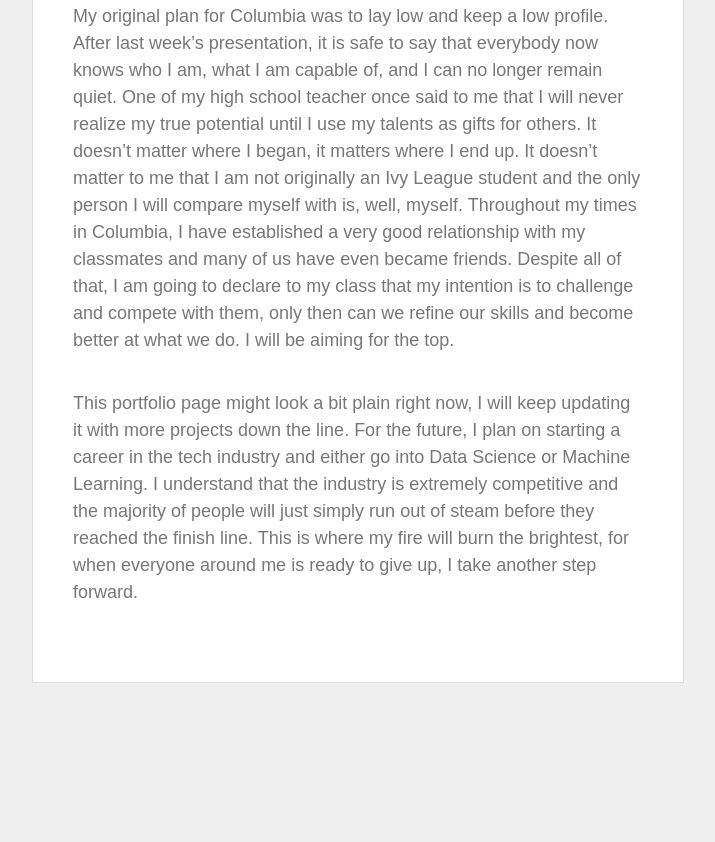
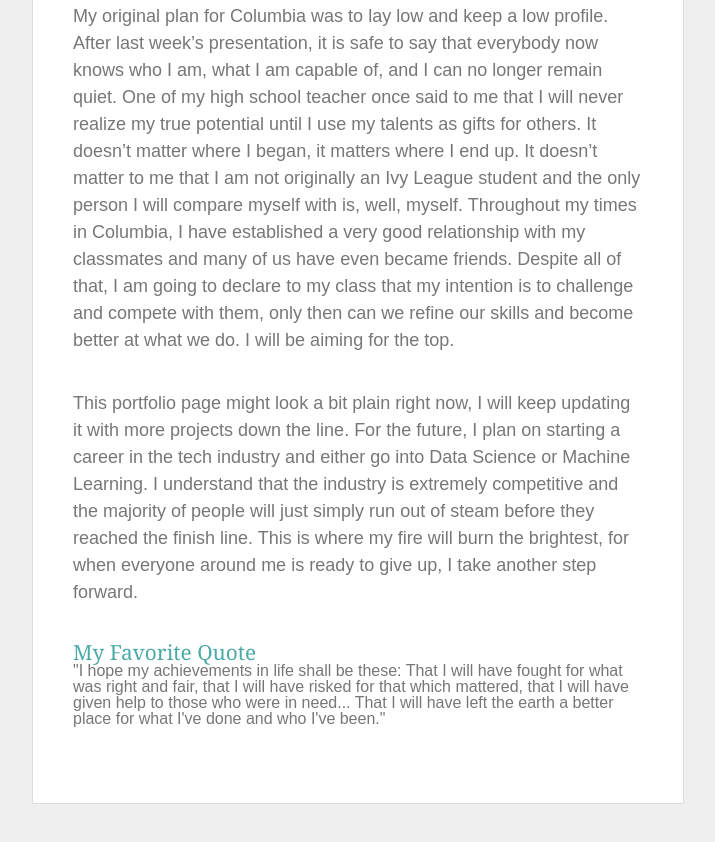
Before and after one commit to Deflex757/Deflex757.github.io, a plain HTML site: page port/index.html in a window 1280 px wide. Shown: the part 1187-2029 px from the top of the page, without its empty margins (128-843 px from the left). Before the commit the page ends 2006 px from the top, so only its background shows below. Drawn offline with Linux system fonts and the light colour scheme; files whose address does not match are found by name.

Commit message:
Add files via upload

```diff
--- a/port/index.html
+++ b/port/index.html
@@ -64,6 +64,12 @@
                 another step forward.
 
             </p>
+
+            <p>
+                <h2>My Favorite Quote</h2>
+                <strong>"I hope my achievements in life shall be these: That I will have fought for what was right and fair, that I will have risked for that which mattered, that I will have given help to those who were in need... That I will have left the earth a better place
+                for what I've done and who I've been."</strong>
+            </p>
         </div>
 
 
```
